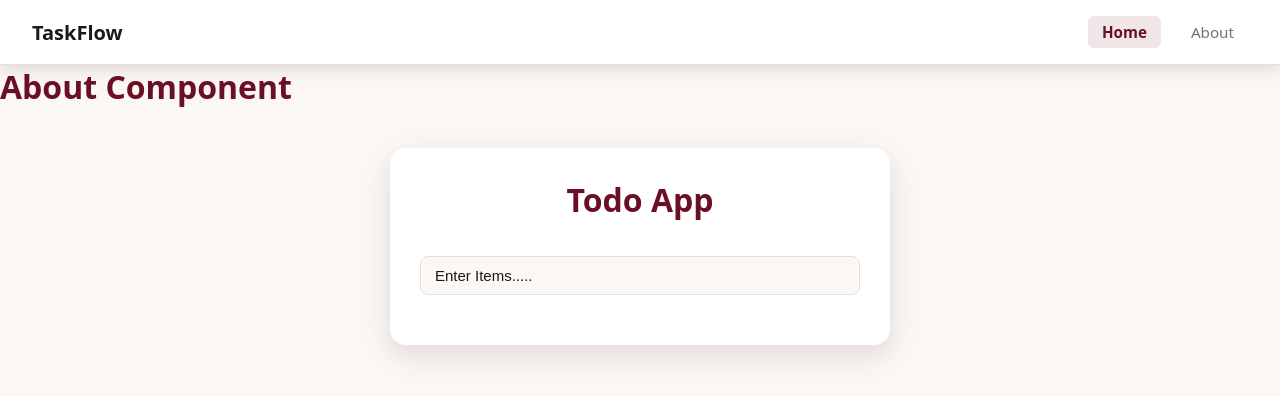
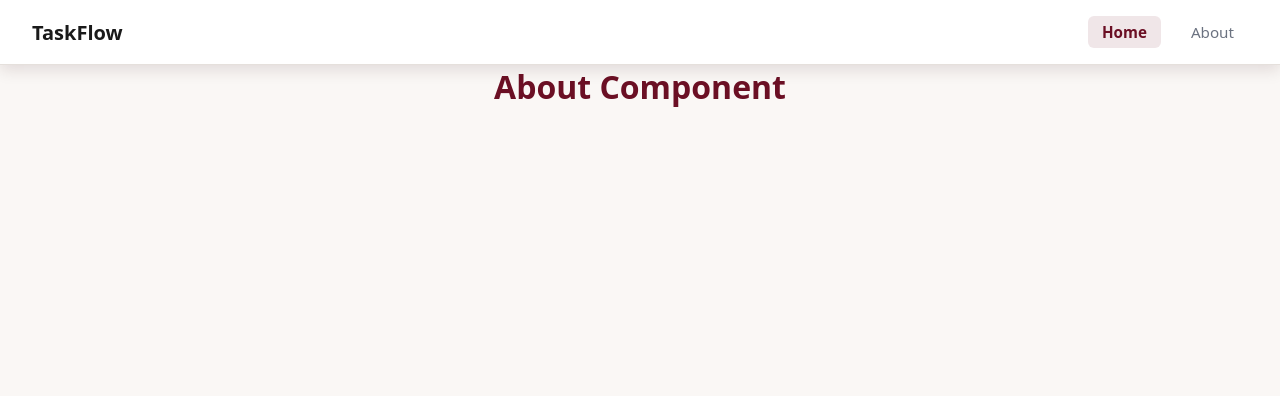
Before and after one commit to Adarsh09-dev/todo-list, a React (Vite) app: page /about in a window 1280 px wide. Shown: the top 396 px of the page. Built offline with nearby package versions, Linux system fonts and the light colour scheme.

Commit message:
feat: implement routing in App component and center About header text

```diff
--- a/src/App.jsx
+++ b/src/App.jsx
@@ -3,6 +3,7 @@
 import { Fragment } from 'react';
 import About from './component/About/About';
 import Header from './component/Header/Header';
+import { BrowserRouter as Router, Routes, Route } from 'react-router-dom';
 
 
 
@@ -10,12 +11,20 @@
 
   return (
     //fragment <></>
-    <>
+
+    <Router>
+
       <Header />
-      <About />
-      <TodoApp />
 
-    </>
+      <Routes>
+        <Route path='/' exact element={<TodoApp />} />
+        <Route path='/about' element={<About />} />
+      </Routes>
+
+
+    </Router>
+
+
   );
 
 };
--- a/src/component/About/About.jsx
+++ b/src/component/About/About.jsx
@@ -3,7 +3,7 @@
 export default function About() {
   return (
     <div>
-      <h1>About Component</h1>
+      <h1 style={{textAlign: "center"}}>About Component</h1>
     </div>
   )
 }
```
